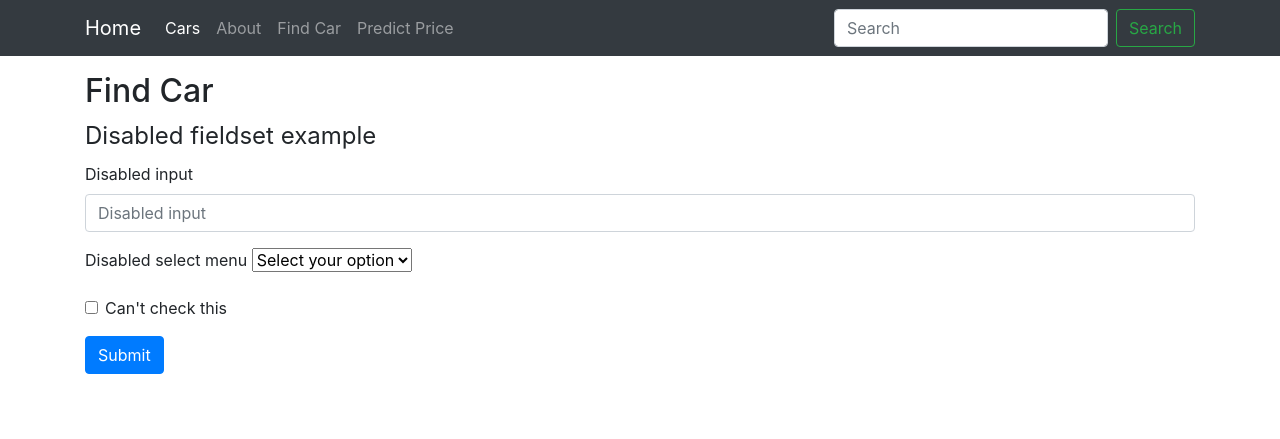
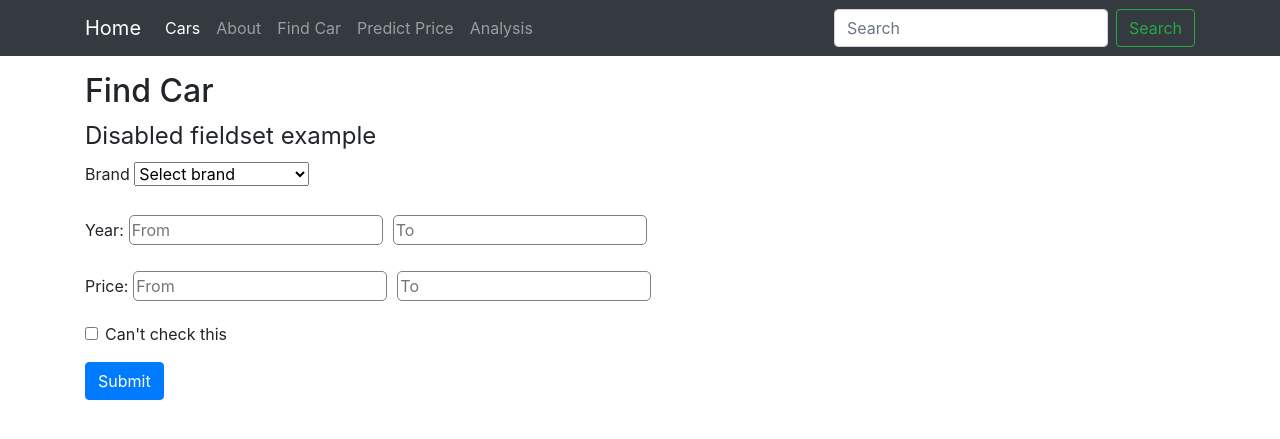
Before and after one commit to birzhans/cars, a Django app: page /car/find/ in a window 1280 px wide. Shown: the top 439 px of the page. Run offline with Django 3.2, Linux system fonts and the light colour scheme; data that the repository does not hold is empty; some libraries are stand-ins or nearby versions.

Commit message:
add year, price search attrs & add analysis page

```diff
--- a/car/models.py
+++ b/car/models.py
@@ -23,5 +23,8 @@ class Car(models.Model):
     def __str__(self):
         return self.brand + " " + self.model + " " + self.city + " id: " + str(self.id)
 
+    def get_name(self):
+        return self.brand + " " + self.model + " (" + str(self.year) + ")"
+
     def get_absolute_url(self):
         return reverse("car_detail_url", kwargs={"id": self.id})
--- a/car/templates/car/find_car.html
+++ b/car/templates/car/find_car.html
@@ -10,19 +10,33 @@
 <form action="{% url 'find_car_url' %}">
 	<fieldset>
 		<legend>Disabled fieldset example</legend>
+
+		<!-- Brand -->
 		<div class="mb-3">
-			<label for="disabledTextInput" class="form-label">Disabled input</label>
-			<input type="text" id="disabledTextInput" class="form-control" placeholder="Disabled input">
-		</div>
-		<div class="mb-3">
-			<label for="disabledSelect" class="form-label">Disabled select menu</label>
+			<label for="disabledSelect" class="form-label">Brand</label>
 			<select id="disabledSelect" class="form-select" name="brand">
-				<option value="" disabled selected>Select your option</option>
+				<option value="" disabled selected>Select brand</option>
 				{% for brand in brands %}
 				<option>{{ brand }}</option>
 				{% endfor %}
 			</select>
 		</div>
+
+		<!-- Year -->
+		<div class="mb-3 year">
+			<label for="disabledTextInput" class="yearField form-label">Year: </label>
+			<input type="text" class="yearField yearInput" id="disabledTextInput" placeholder="From" name="yearFrom">
+			<input type="text" class="yearField yearInput" id="disabledTextInput" placeholder="To" name="yearTo">
+		</div>
+
+		<!-- Price -->
+		<div class="mb-3 year">
+			<label for="disabledTextInput" class="yearField form-label">Price: </label>
+			<input type="text" class="yearField yearInput" id="disabledTextInput" placeholder="From" name="priceFrom">
+			<input type="text" class="yearField yearInput" id="disabledTextInput" placeholder="To" name="priceTo">
+		</div>
+
+		<!-- Clearenced -->
 		<div class="mb-3">
 			<div class="form-check">
 				<input class="form-check-input" type="checkbox" id="disabledFieldsetCheck">
@@ -41,12 +55,12 @@
 		<div class="card" style="width: 18rem;">
 			<img src="{{product.photo.url}}" class="card-img-top">
 			<div class="card-body">
-				<h5 class="card-title">{{ car.brand }}</h5>
-				<p class="card-text">{{ car.model }}</p>
+				<h5 class="card-title">{{ car.get_name }}</h5>
+				<p class="card-text">Цена: {{ car.price}} {{ car.city}}</p>
 			</div>
 			<ul class="list-group list-group-flush">
-				<li class="list-group-item">Цена: {{ car.price}}</li>
-				<li class="list-group-item">Средняя цена: {{ car.average_price }}</li>
+				<li class="list-group-item">{{car.body_type}} ({{car.engine_volume}}) </li>
+				<li class="list-group-item">Средняя цена: {{ car.average_price }} </li>
 			</ul>
 			<div class="card-body">
 				<a href="{{ car.get_absolute_url }}" class="btn btn-primary">Просмотр</a><br>
--- a/car/urls.py
+++ b/car/urls.py
@@ -4,6 +4,7 @@ from .views import *
 urlpatterns = [
     path("", index, name="car_index_url"),
     path("find/", find_car, name="find_car_url"),
+    path("analysis/", analysis, name="analysis_url"),
     path("predict-price/", predict_car, name="predict_price_url"),
     path("<str:id>/", car_detail, name="car_detail_url"),
 ]
--- a/car/views.py
+++ b/car/views.py
@@ -13,14 +13,123 @@ def car_detail(request, id):
 
 
 def find_car(request):
-    brands = ["Audi", "BMW"]
+    brands = [
+        "Nissan",
+        "Mitsubishi",
+        "ВАЗ (Lada)",
+        "Porsche",
+        "JAC",
+        "Toyota",
+        "Chevrolet",
+        "Volkswagen",
+        "Mercedes-Benz",
+        "Ford",
+        "Audi",
+        "Suzuki",
+        "Peugeot",
+        "BMW",
+        "Hyundai",
+        "Kia",
+        "Opel",
+        "Lexus",
+        "Hummer",
+        "Land Rover",
+        "Daewoo",
+        "Cadillac",
+        "ГАЗ",
+        "Renault",
+        "Subaru",
+        "Dodge",
+        "Lifan",
+        "УАЗ",
+        "Infiniti",
+        "GMC",
+        "ИЖ",
+        "Skoda",
+        "Mazda",
+        "Ravon",
+        "Honda",
+        "Foton",
+        "Jaguar",
+        "Tesla",
+        "Rover",
+        "Mini",
+        "SsangYong",
+        "Geely",
+        "Great Wall",
+        "Volvo",
+        "Chrysler",
+        "Lincoln",
+        "Mercedes-Maybach",
+        "Fiat",
+        "Jeep",
+        "Isuzu",
+        "Москвич",
+        "Renault Samsung",
+        "Maserati",
+        "Citroen",
+        "Chery",
+        "Bentley",
+        "ЗАЗ",
+        "Datsun",
+        "ТагАЗ",
+        "FAW",
+        "Scion",
+        "BYD",
+        "Seat",
+        "Changan",
+        "Genesis",
+        "Acura",
+        "Saab",
+        "Lancia",
+        "Haima",
+        "РАФ",
+        "MG",
+        "Wuling",
+        "Pontiac",
+        "ZX",
+        "Ретро-автомобили",
+        "DongFeng",
+        "Maybach",
+        "Mercury",
+        "Bugatti",
+        "Daihatsu",
+        "ВИС",
+        "Rolls-Royce",
+        "Saturn",
+        "BAIC",
+        "ЛуАЗ",
+        "Alfa Romeo",
+        "Tianye",
+    ]
     brand = request.GET.get("brand", "")
-    brand = request.GET.get("model", "")
+    year_from = request.GET.get("yearFrom", "")
+    year_to = request.GET.get("yearTo", "")
+    price_from = request.GET.get("priceFrom", "")
+    price_to = request.GET.get("priceTo", "")
+
+    cars = Car.objects.all()
 
     if brand:
-        cars = Car.objects.filter(brand__icontains=brand)[:20]
-    else:
-        cars = Car.objects.all()[:20]
+        cars = cars.filter(brand=brand)
+
+    if year_from and year_to:
+        cars = cars.filter(year__lte=int(year_to)).filter(year__gte=int(year_from))
+    elif year_from:
+        cars = cars.filter(year__gte=int(year_from))
+    elif year_to:
+        cars = cars.filter(year__lte=int(year_to))
+
+    if price_from and price_to:
+        cars = cars.filter(price__lte=int(price_to)).filter(year__gte=int(price_from))
+    elif price_from:
+        cars = cars.filter(price__gte=int(price_from))
+    elif price_to:
+        cars = cars.filter(price__lte=int(price_to))
+
+    if cars.count() > 20:
+        cars = cars[:20]
+
     return render(
         request, "car/find_car.html", context={"cars": cars, "brands": brands}
     )
@@ -28,3 +137,7 @@ def find_car(request):
 
 def predict_car(request):
     return render(request, "car/predict_car.html")
+
+
+def analysis(request):
+    return render(request, "car/predict_car.html")
--- /dev/null
+++ b/static/css/findCar.css
@@ -0,0 +1,14 @@
+.year {
+	display: table;
+  }
+
+.yearField {
+	display: table-cell;
+}
+
+.yearInput {
+	margin: 5px;
+	border: 1px solid grey;
+	border-radius: 5px;
+	padding: 2px;
+}
--- a/templates/template.html
+++ b/templates/template.html
@@ -4,6 +4,7 @@
 
 <head>
 	<link rel="stylesheet" href="{% static 'css/bootstrap.min.css' %}">
+	<link rel="stylesheet" href="{% static 'css/findCar.css' %}">
 	<link rel="stylesheet" href="{% static 'fa/css/all.min.css' %}">
 	<script src="{% static 'js/bootstrap.min.js' %}"></script>
 	<title>
@@ -36,6 +37,10 @@
 					<li class="nav-item">
 						<a class="nav-link" href="{% url 'predict_price_url' %}">Predict Price</a>
 					</li>
+
+					<li class="nav-item">
+						<a class="nav-link" href="{% url 'analysis_url' %}">Analysis</a>
+					</li>
 				</ul>
 				<form class="form-inline my-2 my-lg-0">
 					<input class="form-control mr-sm-2" type="search" placeholder="Search" aria-label="Search">
```
Also changed, not shown: car/forms.py (line endings or trailing spaces), 2 other files.
